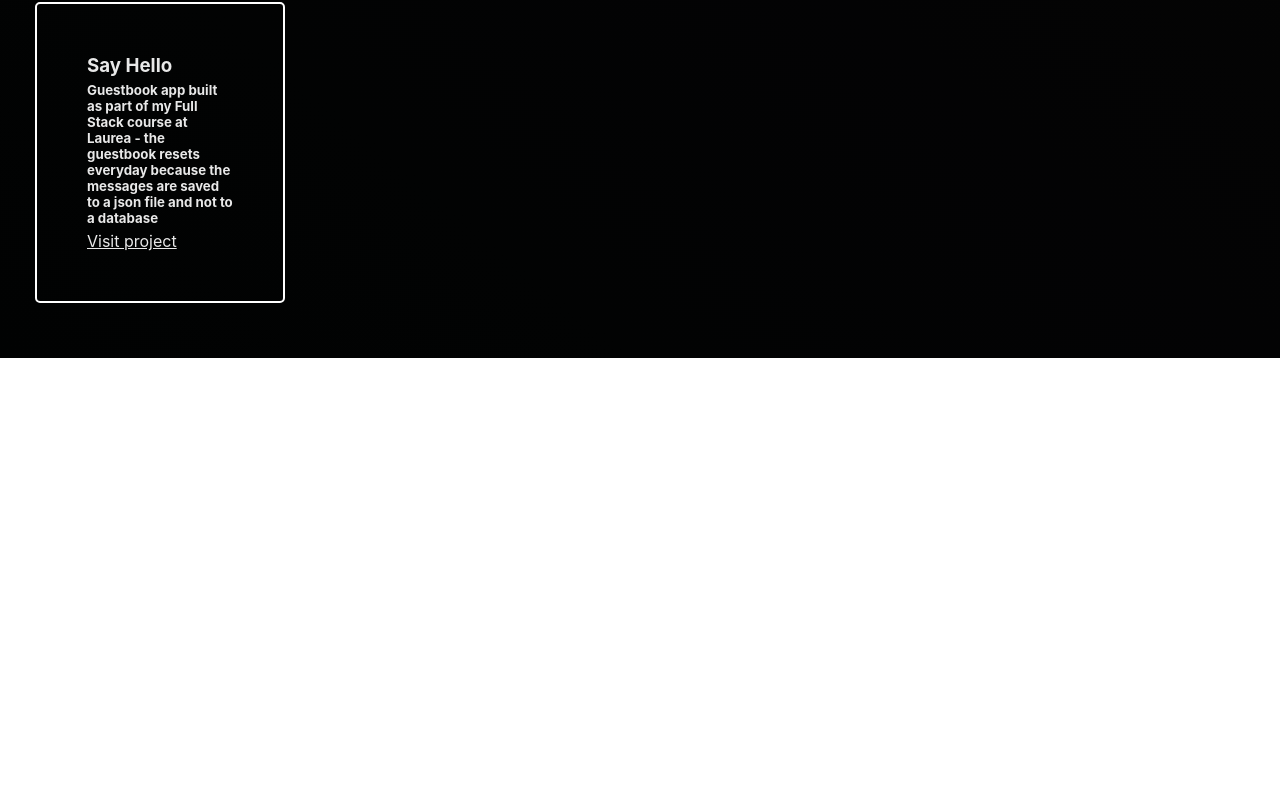
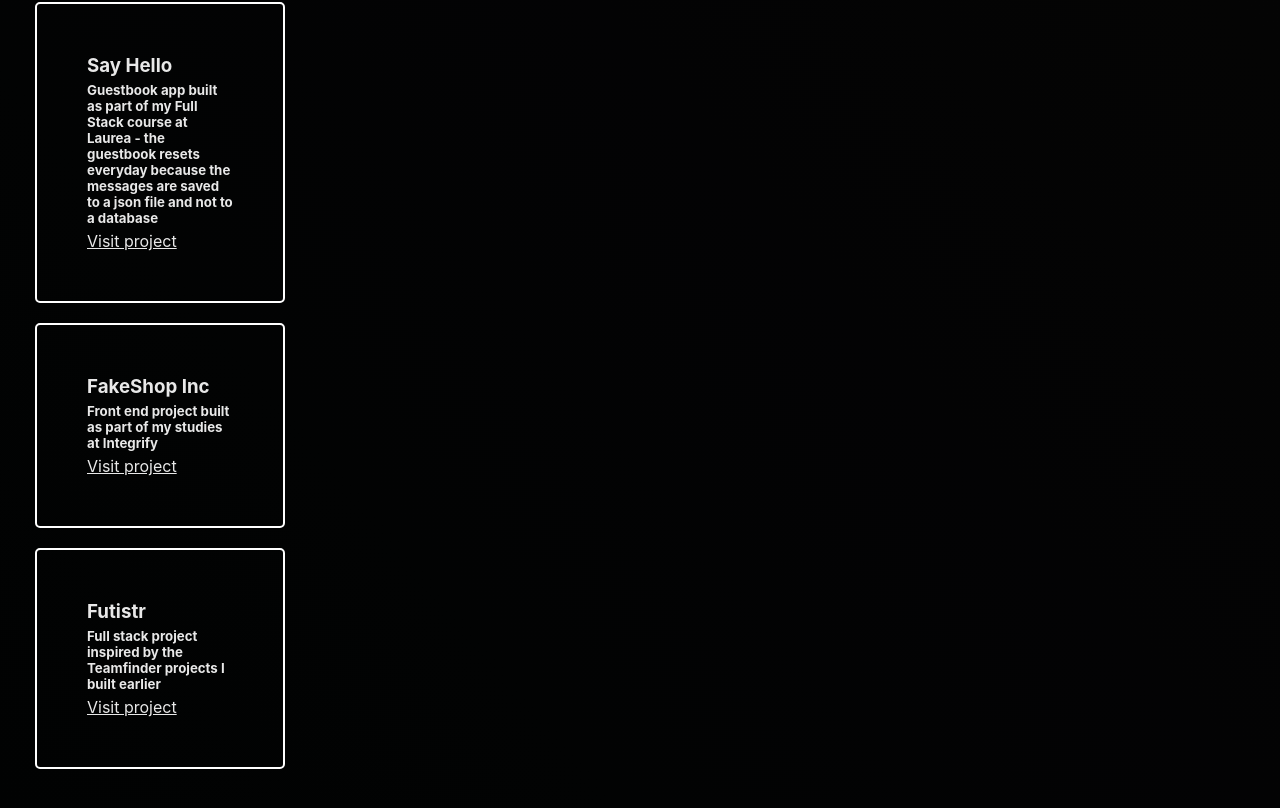
Before and after one commit to MattiHel85/mattisimpson.fi, a React (Create React App) app: page / in a window 1280 px wide. Shown: the part 707-1515 px from the top of the page. Before the commit the page ends 1065 px from the top, so only its background shows below. Built offline with nearby package versions, Linux system fonts and the light colour scheme.

Commit message:
Update projects

```diff
--- a/src/components/Projects.js
+++ b/src/components/Projects.js
@@ -5,7 +5,7 @@ const Projects = () => {
     const projects = [
         {
             name: "Teamfinder",
-            url: "https://teamfinder.netlify.app",
+            url: "https://teamfinder1-0.netlify.app",
             comment: "React front end for football teams REST API"
         },
         {
@@ -17,7 +17,17 @@ const Projects = () => {
             name: "Say Hello",
             url: "https://say-hello-laurea-to00bs65-3003-guestbook.onrender.com/",
             comment: "Guestbook app built as part of my Full Stack course at Laurea - the guestbook resets everyday because the messages are saved to a json file and not to a database"
-        }
+        },
+        {
+            name: "FakeShop Inc",
+            url: "https://fakeshop-inc.netlify.app/",
+            comment: "Front end project built as part of my studies at Integrify"
+        },
+        {
+            name: "Futistr",
+            url: "https://futistr.netlify.app/",
+            comment: "Full stack project inspired by the Teamfinder projects I built earlier"
+        },
     ]
     return (
         <div>
```
Also changed, not shown: 1 other file (tests, documents, lock files or other folders).
